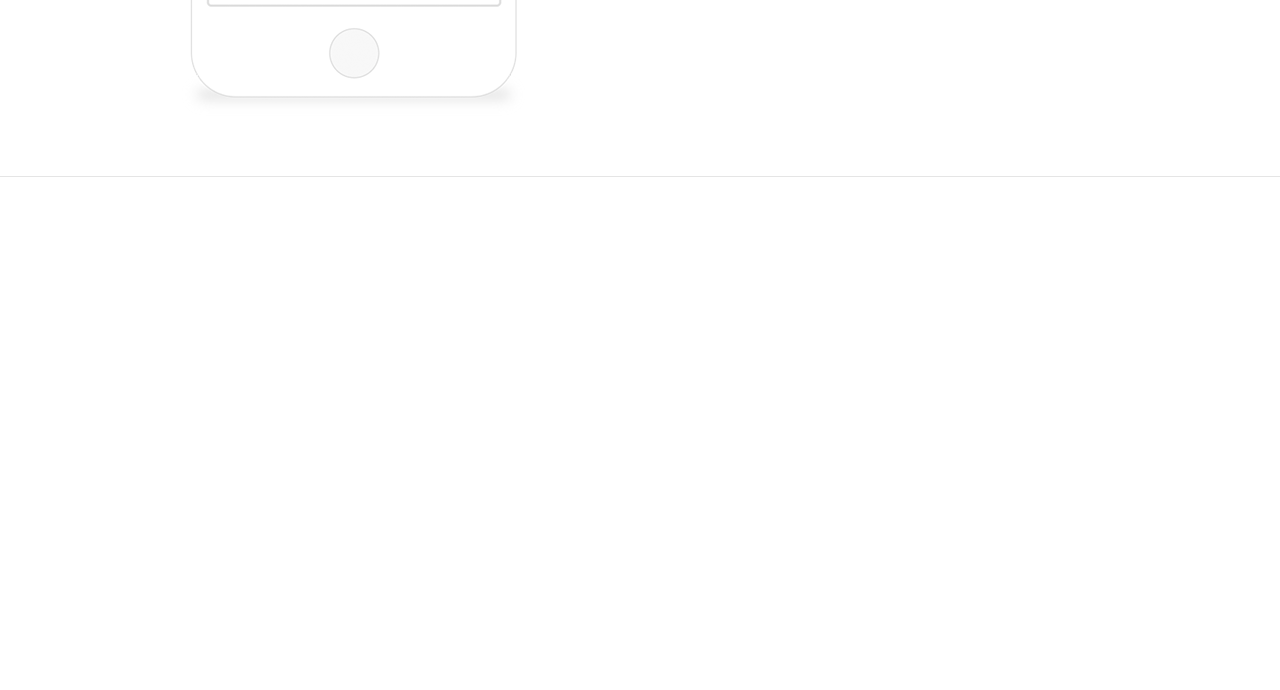
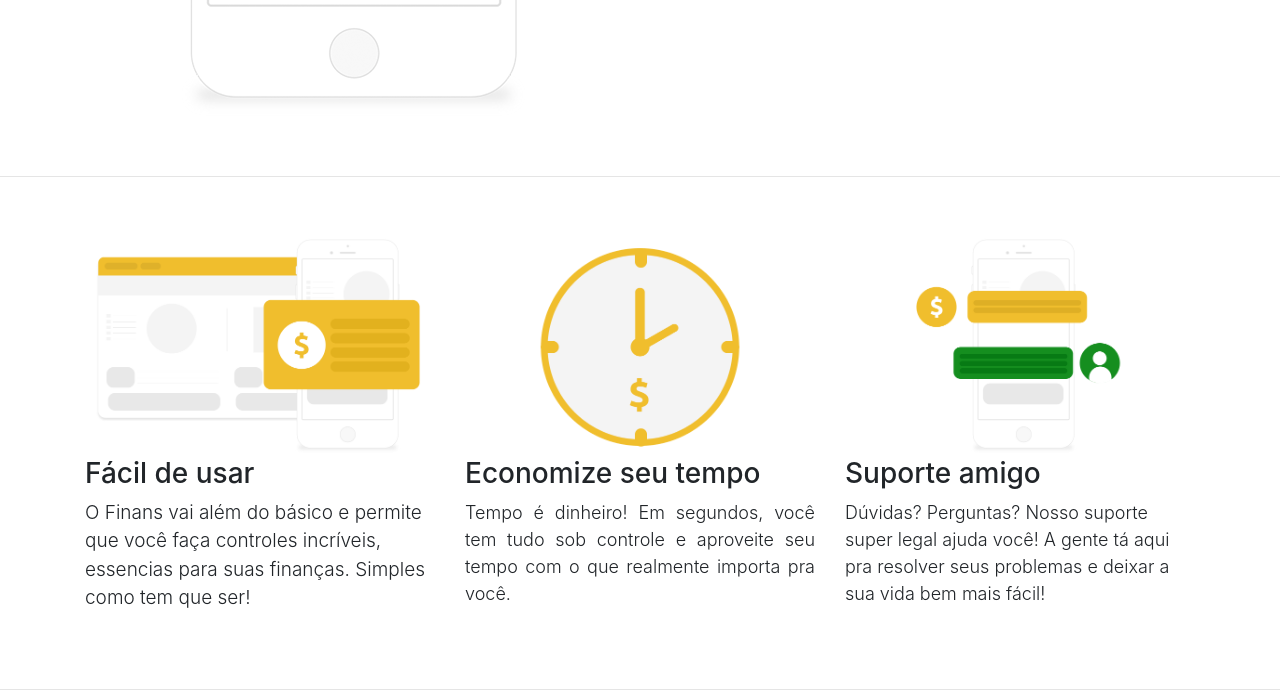
Before and after one commit to jonathannunesdsouza/finans, a PHP site: page / in a window 1280 px wide. Shown: the part 1677-2367 px from the top of the page. Before the commit the page ends 1854 px from the top, so only its background shows below. Run offline with PHP 8.4, Linux system fonts and the light colour scheme; some libraries are stand-ins or nearby versions.

Commit message:
style: Adiciona seção conteudo
Esta seção é responsável pelos conteúdos informativos do negócio. 'fácil de usar, economize seu tempo, suporte amigo'.

```diff
--- a/index.php
+++ b/index.php
@@ -208,6 +208,68 @@
 
     </section><!-- fim | section - juros -->
 
+    <section class="conteudo"><!-- inicio | section recursos -->
+
+        <div class="container"><!-- inicio | container - beneficios -->
+
+            <div class="row"><!-- inicio | row-1/linha-1 -->
+
+                <div class="col-md-4"><!-- inicio | coluna-1/col-md-4 -->
+
+                    <img src="imagens/facil.png" class="img-fluid">
+
+                    <h3>Fácil de usar</h3>
+
+                    <p class="lead" style="font-size: 19px;" >
+
+                        O Finans vai além do básico e permite que você
+                        faça controles incríveis, essencias para suas
+                        finanças. Simples como tem que ser!
+
+                    </p>
+
+
+                </div><!-- fim | coluna-1/col-md-4 -->
+
+                <div class="col-md-4 text-justify"><!-- inicio | coluna-2/col-md-4 -->
+
+                    <img src="imagens/economize.png" class="img-fluid">
+
+                    <h3>Economize seu tempo</h3>
+
+                    <p class="lead" style="font-size: 18px;">
+
+                        Tempo é dinheiro! Em segundos, você tem tudo
+                        sob controle e aproveite seu tempo com o que realmente
+                        importa pra você.
+
+                    </p>
+
+                </div><!-- fim | coluna-2/col-md-4 -->
+
+                <div class="col-md-4"><!-- inicio | coluna-3/col-md-4 -->
+
+                    <img src="imagens/suporte.png" class="img-fluid">
+
+                    <h3>Suporte amigo</h3>
+
+                    <p class="lead" style="font-size: 18px;" >
+
+                         Dúvidas? Perguntas? Nosso suporte super legal
+                        ajuda você! A gente tá aqui pra resolver seus
+                        problemas e deixar a sua vida bem mais fácil!
+
+                    </p>
+
+                </div><!-- fim | coluna-3/col-md-4 -->
+
+
+            </div><!-- fim | row-1/linha-1 -->
+
+        </div><!-- fim | container - beneficios -->
+
+    </section><!-- fim | section recursos -->
+
 
     <!-- JavaScript (Opcional) -->
     <!-- jQuery primeiro, depois Popper.js, depois Bootstrap JS -->
```
